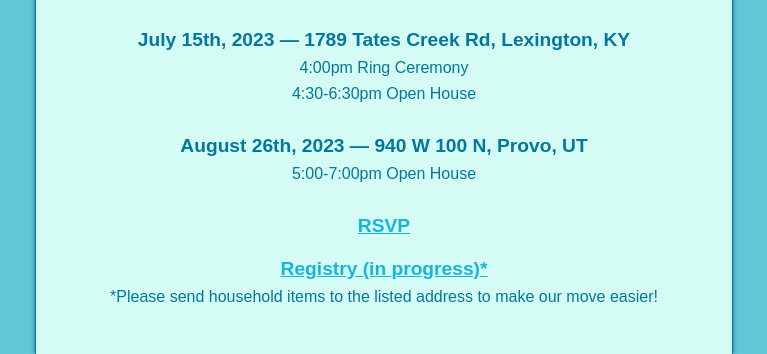
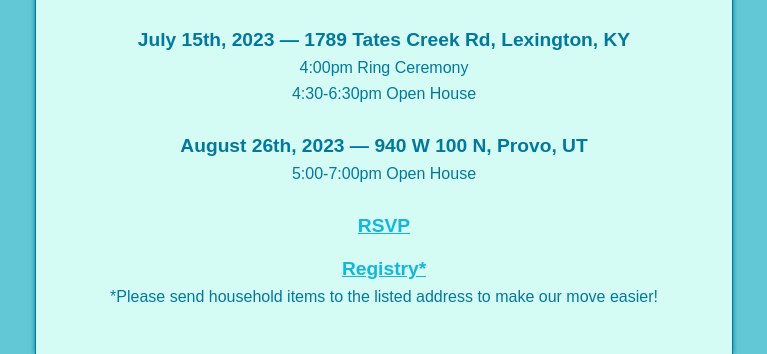
Before and after one commit to alangdorf/weddinginvitation, a plain HTML site: page index.html in a window 1280 px wide. Shown: the part 592-946 px from the top of the page, without its empty margins (256-1023 px from the left). Drawn offline with Linux system fonts and the light colour scheme; a web font is replaced by a local one.

Commit message:
Update index.html to remove “in progress”

```diff
--- a/index.html
+++ b/index.html
@@ -32,7 +32,7 @@
         </section>
         <section class="content-box">
             <p class="link"><a href="https://forms.gle/B381kHcd8sf7BhgT7">RSVP</a></p>
-            <p><a href="https://www.amazon.com/wedding/allison-langdorf-david-thomas-litster--july-2023/registry/3D5R6IGG65JW7">Registry (in progress)*</a></p>
+            <p><a href="https://www.amazon.com/wedding/allison-langdorf-david-thomas-litster--july-2023/registry/3D5R6IGG65JW7">Registry*</a></p>
             <p>*Please send household items to the listed address to make our move easier!</p>
         </section>
     </main>
```
